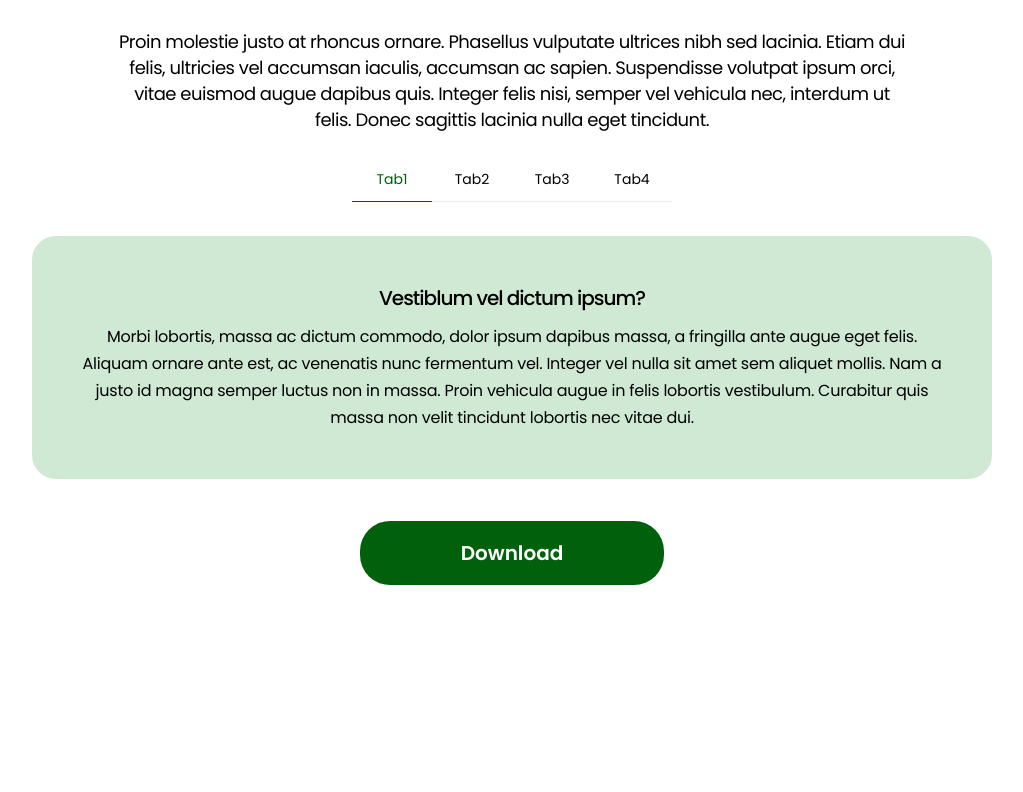
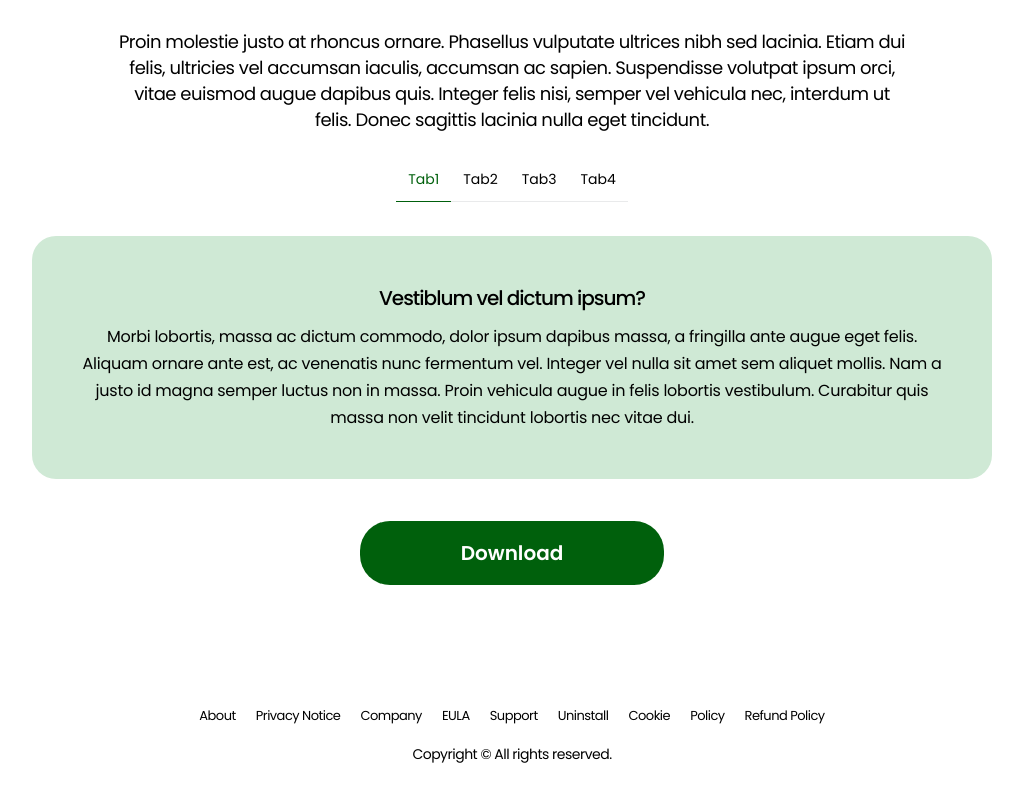
Before and after one commit to TetraQuadra/test-task2401, a React (Create React App) app: page / in a window 1280 px wide. Shown: the part 685-1477 px from the top of the page, without its empty margins (128-1151 px from the left). Before the commit the page ends 1342 px from the top, so only its background shows below. Built offline with nearby package versions, Linux system fonts and the light colour scheme.

Commit message:
feat: footer

```diff
--- a/src/App.jsx
+++ b/src/App.jsx
@@ -1,3 +1,4 @@
+import Footer from 'components/Footer/Footer';
 import Header from 'components/Header/Header';
 import Hero from 'sections/Hero/Hero';
 import Section1 from 'sections/Section1/Section1';
@@ -10,6 +11,7 @@ export const App = () => {
       <Header />
       <Hero />
       <Section1 />
+      <Footer />
     </>
   );
 };
--- a/src/components/Footer/Footer.jsx
+++ b/src/components/Footer/Footer.jsx
@@ -0,0 +1,25 @@
+import React from 'react'
+import styles from './Footer.module.scss'
+
+function Footer() {
+    return (
+        <footer className={styles.footer}>
+            <div className='container'>
+                <ul className={styles.linkList}>
+                    <li><a href="/">About</a></li>
+                    <li><a href="/">Privacy Notice</a></li>
+                    <li><a href="/">Company</a></li>
+                    <li><a href="/">EULA</a></li>
+                    <li><a href="/">Support</a></li>
+                    <li><a href="/">Uninstall</a></li>
+                    <li><a href="/">Cookie</a></li>
+                    <li><a href="/">Policy</a></li>
+                    <li><a href="/">Refund Policy</a></li>
+                </ul>
+                <p className={styles.copyright}>Copyright © All rights reserved.</p>
+            </div>
+        </footer>
+    )
+}
+
+export default Footer
--- a/src/components/Footer/Footer.module.scss
+++ b/src/components/Footer/Footer.module.scss
@@ -0,0 +1,30 @@
+@import "src/styles/variables";
+
+.footer {
+    padding-top: 44px;
+    padding-bottom: 38px;
+    @include breakpoint-up {
+        padding-top: 50px;
+        padding-bottom: 28px;
+    }
+}
+
+.linkList {
+    font-size: 13px;
+
+    display: flex;
+    justify-content: center;
+    flex-wrap: wrap;
+    gap: 20px;
+
+    margin-bottom: 38px;
+    @include breakpoint-up {
+        margin-bottom: 18px;
+    }
+}
+
+.copyright {
+    font-weight: 400;
+    font-size: 14px;
+    text-align: center;
+}
--- a/src/components/Tabs/Tabs.jsx
+++ b/src/components/Tabs/Tabs.jsx
@@ -10,17 +10,18 @@ const Tabs = ({ tabsData, className }) => {
 
     return (
         <div className={`${styles.tabsContainer} ${className}`}>
-            <div className={styles.tabButtons}>
+            <ul className={styles.tabButtons}>
                 {tabsData.map((tab, index) => (
+                    <li key={tab.tabName}>
                         <button
-                        key={tab.tabName}
                             className={`${styles.tabButton} ${index === activeTab ? styles.activeTab : ''}`}
                             onClick={() => handleTabClick(index)}
                         >
                             {tab.tabName}
                         </button>
+                    </li>
                 ))}
-            </div>
+            </ul>
             <div className={styles.tabContent}>
                 <h2 className={styles.contentHeader}>{tabsData[activeTab].title}</h2>
                 <p className={styles.content}>{tabsData[activeTab].content}</p>
```
Lines whose indentation alone changed are shown as unchanged.
